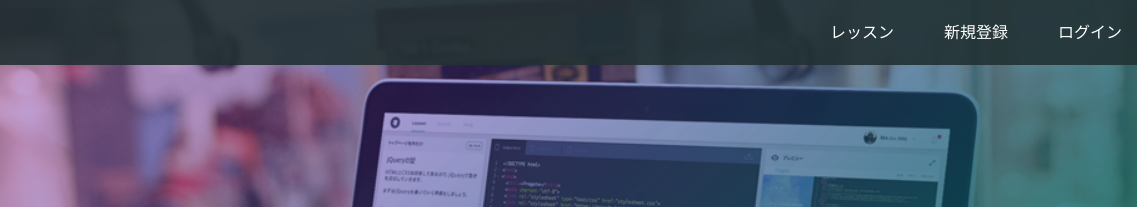
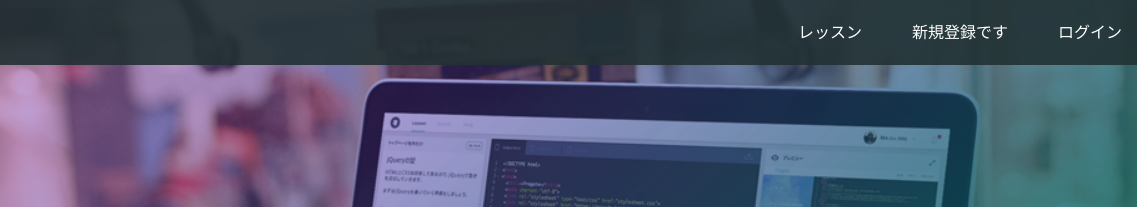
Before and after one commit to taaachezi/taaachezi.github.io, a plain HTML site: page index.html in a window 1280 px wide. Shown: the top 207 px of the page, 143-1280 px from the left. Drawn offline with Linux system fonts and the light colour scheme.

Commit message:
Update index.html

```diff
--- a/index.html
+++ b/index.html
@@ -16,7 +16,7 @@
       <span class="fa fa-bars menu-icon"></span>
       <div class="header-right">
         <a href="#">レッスン</a>
-        <a href="#">新規登録</a>
+        <a href="#">新規登録です</a>
         <a href="#" class="login">ログイン</a>
       </div>
     </div>
```
